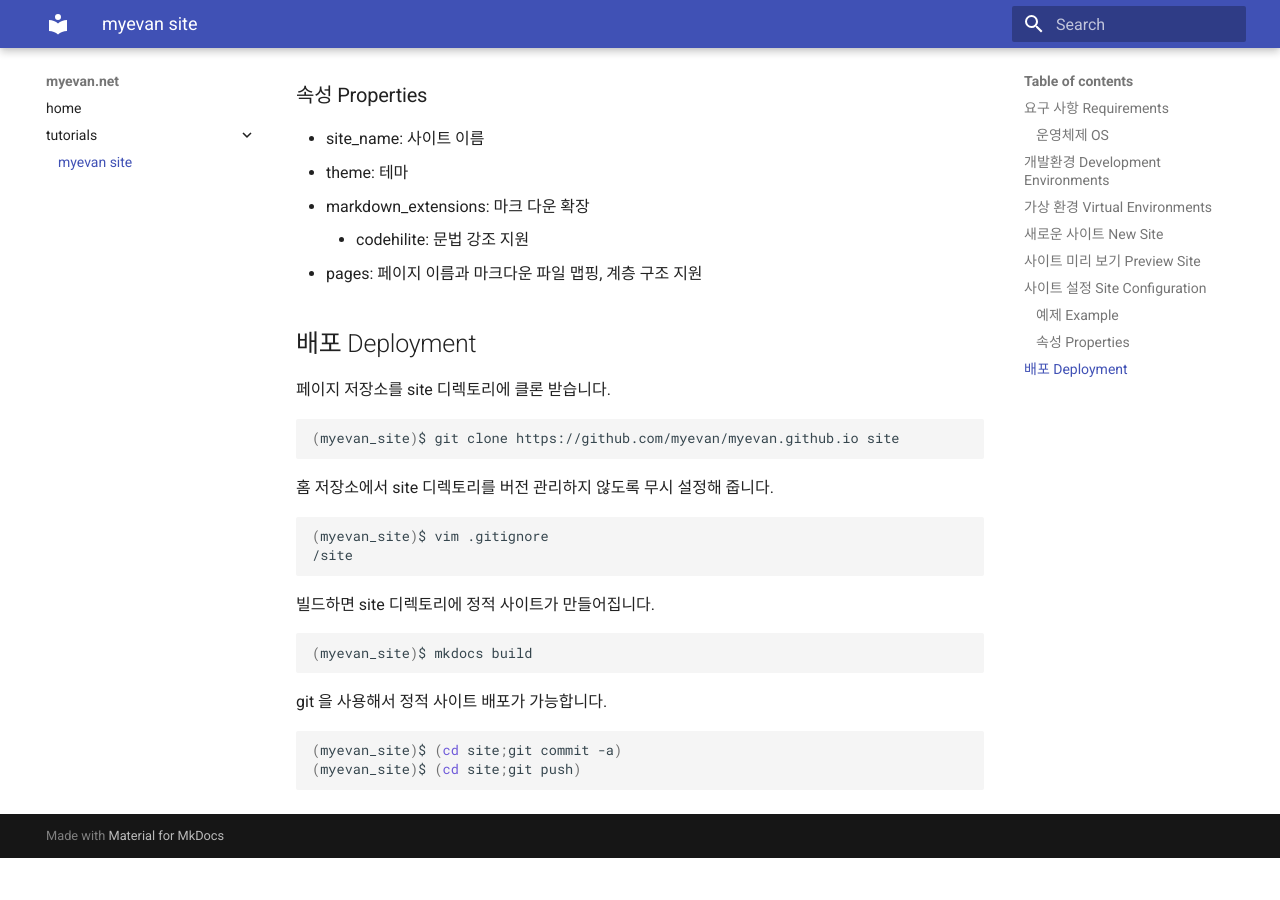
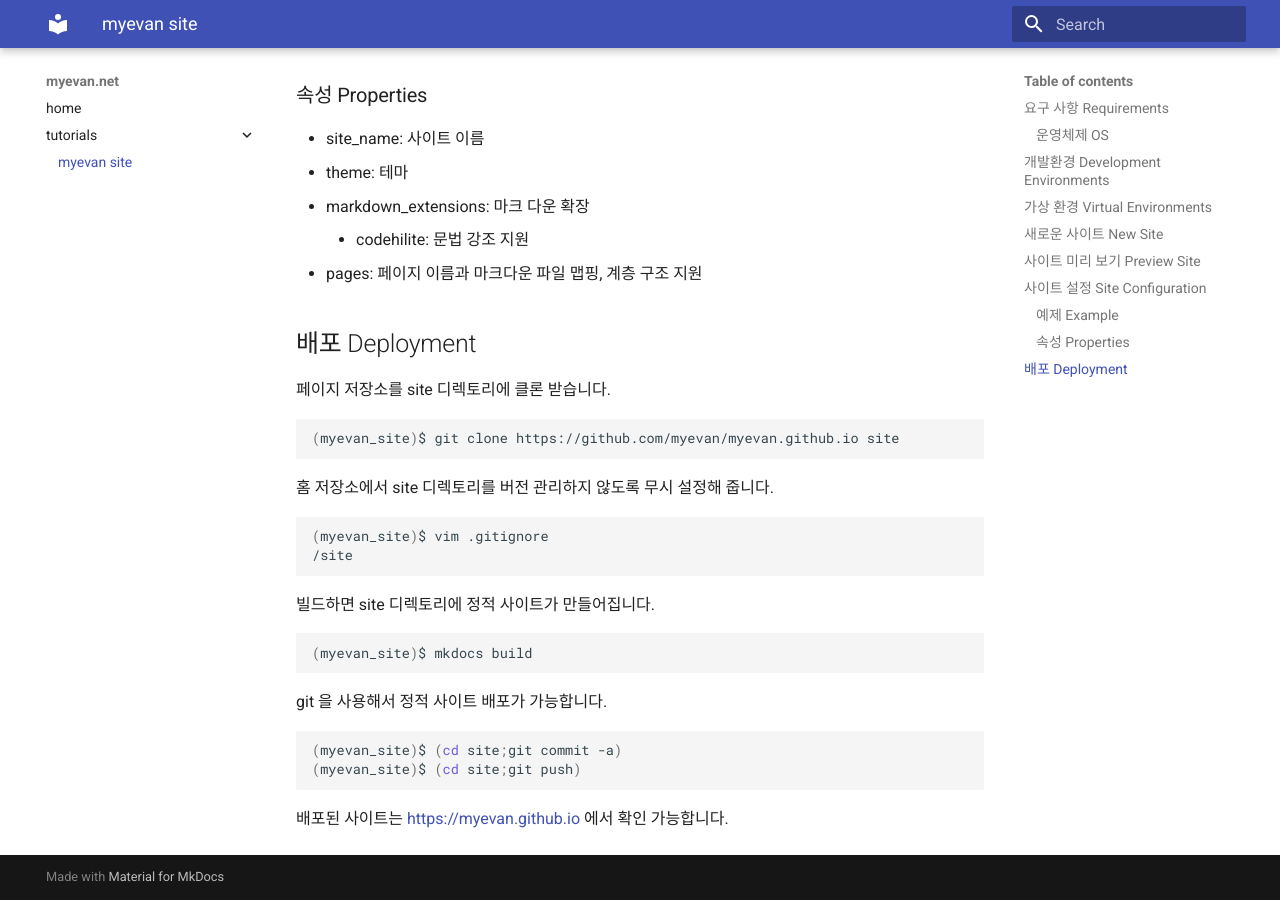
Before and after one commit to myevan/myevan-home, an MkDocs documentation site: the page built from docs/myevan_site_tutorial.md, in a window 1280 px wide and 900 px high, scrolled down 1497 px. Built offline with MkDocs 1.6.1 and Material for MkDocs 9.7.7, drawn with Linux system fonts in a browser that asks for light colours; old or Windows-style settings are respelled for this version of MkDocs; before the commit the page ends 2355 px from its top, so only the background shows below that.

Commit message:
빗자루넷 따라하기 배포 주소 추가

```diff
--- a/docs/myevan_site_tutorial.md
+++ b/docs/myevan_site_tutorial.md
@@ -91,3 +91,5 @@ git 을 사용해서 정적 사이트 배포가 가능합니다.
     :::bash
     (myevan_site)$ (cd site;git commit -a)
     (myevan_site)$ (cd site;git push)
+
+배포된 사이트는 <https://myevan.github.io> 에서 확인 가능합니다.
```
